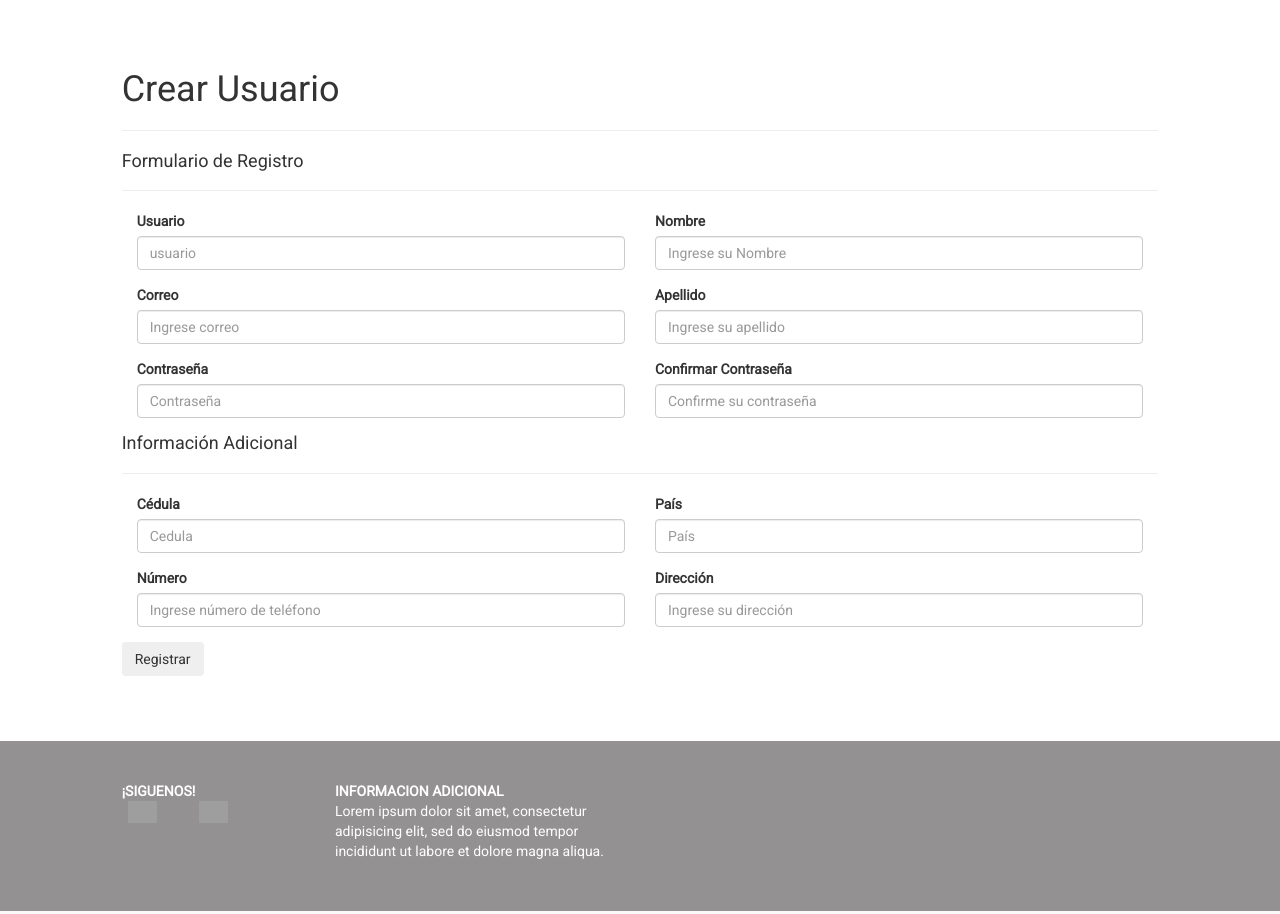
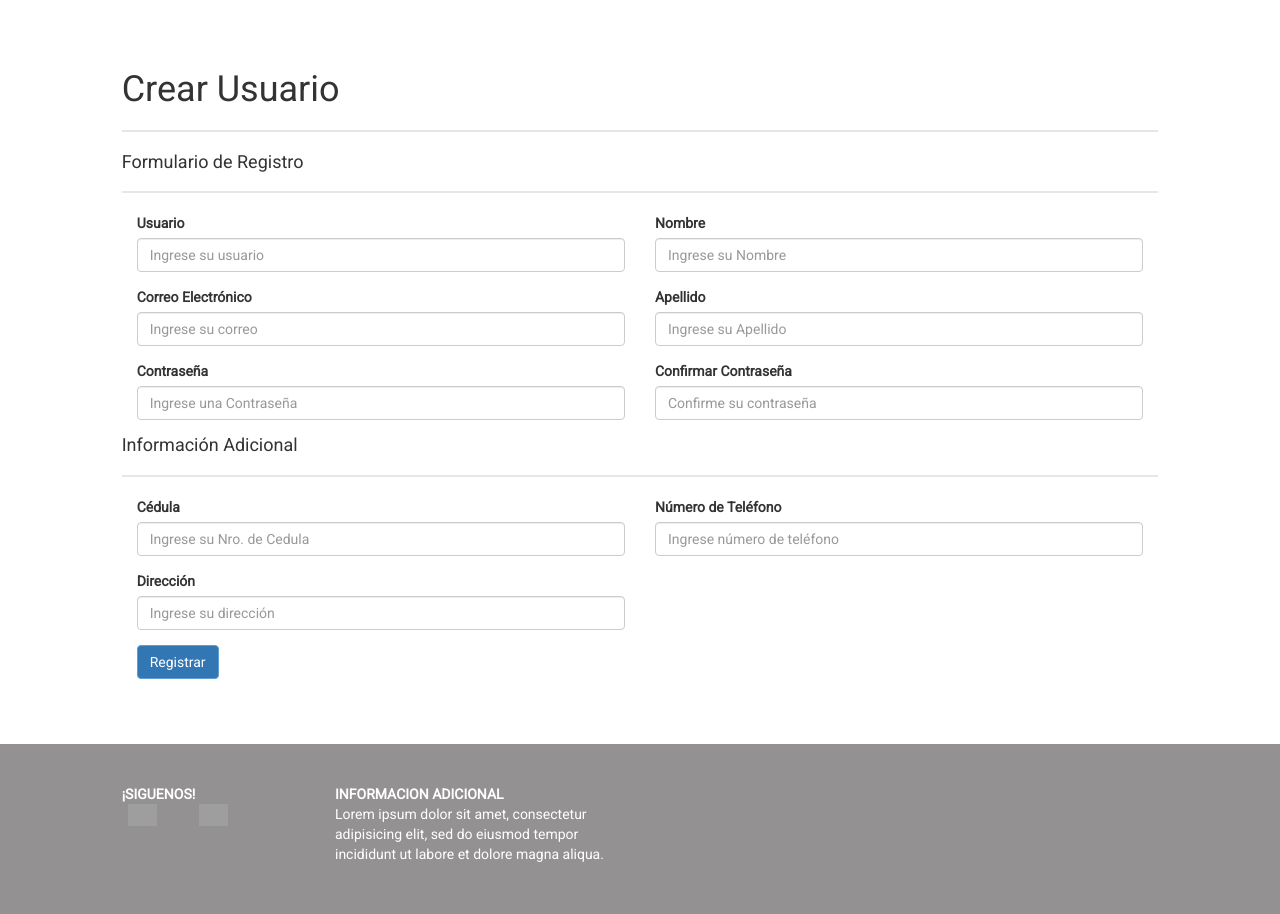
Before and after one commit to imera92/dimqualityWebshop, a CodeIgniter app: page /database/registro in a window 1280 px wide. Shown: the part 52-966 px from the top of the page. Run offline with CodeIgniter, Linux system fonts and the light colour scheme; some libraries are stand-ins or nearby versions; grey boxes are pictures that could not be loaded.

Commit message:
Correciones en registro de usuario y JS para validacion de inputs

```diff
--- a/application/controllers/Usuario.php
+++ b/application/controllers/Usuario.php
@@ -33,7 +33,7 @@ class Usuario extends CI_Controller {
       $this->form_validation->set_rules('clave', 'password', 'required');
       $this->form_validation->set_rules('conf_clave', 'confirmar clave', 'required|matches[clave]');
       $this->form_validation->set_rules('cedula', 'Cédula', 'required|callback_cedula_check');
-      $this->form_validation->set_rules('pais', 'País');
+      // $this->form_validation->set_rules('pais', 'País');
       $this->form_validation->set_rules('direccion', 'Direccion');
       $this->form_validation->set_rules('telefono', 'Teléfono');
 
@@ -44,7 +44,7 @@ class Usuario extends CI_Controller {
         'email' => strip_tags($this->input->post('correo')),
         'password' => md5($this->input->post('password')),
         'cedula' => strip_tags($this->input->post('cedula')),
-        'pais' => strip_tags($this->input->post('pais')),
+        // 'pais' => strip_tags($this->input->post('pais')),
         'direccion' => strip_tags($this->input->post('direccion')),
         'telefono' => strip_tags($this->input->post('telefono'))
         );
@@ -53,7 +53,7 @@ class Usuario extends CI_Controller {
         $insert = $this->ShopUser->insert($userData);
         if($insert){
           $this->session->set_userdata('success_msg', 'Your registration was successfully. Please login to your account.');
-          // redirect('user/login');
+          redirect('web/index');
         }else{
           $data['error_msg'] = 'Some problems occured, please try again.';
         }
--- a/application/views/web/crearUsuario.php
+++ b/application/views/web/crearUsuario.php
@@ -2,12 +2,12 @@
       <div class="col-xs-10 col-xs-offset-1">
         <h1>Crear Usuario</h1>
         <hr>
-        <form action="<?php echo base_url('usuario/registrarUsuario') ?>" method="POST">
+        <form action="<?php echo base_url('usuario/crearUsuario') ?>" method="POST">
           <h4>Formulario de Registro</h4>
           <hr class="secondary-separator">
           <div class="form-group col-md-6">
             <label for="usuario">Usuario </label>
-            <input type="text" name="usuario" class="form-control" required placeholder="usuario" value="<?php echo !empty($user['user'])?$user['user']:''; ?>" />
+            <input type="text" name="usuario" class="form-control" required placeholder="Ingrese su usuario" value="<?php echo !empty($user['user'])?$user['user']:''; ?>" />
             <?php echo form_error('usuario','<span class="help-block">','</span>'); ?>
           </div>
           <div class="form-group col-md-6">
@@ -16,18 +16,18 @@
             <?php echo form_error('nombre','<span class="help-block">','</span>'); ?>
           </div>
           <div class="form-group col-md-6">
-            <label for="email">Correo </label>
-            <input type="email" name="correo" class="form-control" required aria-describedby="emailHelp" placeholder="Ingrese correo" value="<?php echo !empty($user['email'])?$user['email']:''; ?>"/>
+            <label for="email">Correo Electrónico</label>
+            <input type="email" name="correo" class="form-control" required aria-describedby="emailHelp" placeholder="Ingrese su correo" value="<?php echo !empty($user['email'])?$user['email']:''; ?>"/>
             <?php echo form_error('correo','<span class="help-block">','</span>'); ?>
           </div>
           <div class="form-group col-md-6">
             <label for="apellido">Apellido </label>
-            <input type="text" name="apellido" class="form-control" required placeholder="Ingrese su apellido" value="<?php echo !empty($user['apellido'])?$user['apellido']:''; ?>"/>
+            <input type="text" name="apellido" class="form-control" required placeholder="Ingrese su Apellido" value="<?php echo !empty($user['apellido'])?$user['apellido']:''; ?>"/>
             <?php echo form_error('apellido','<span class="help-block">','</span>'); ?>
           </div>
           <div class="form-group col-md-6">
             <label for="clave">Contraseña</label>
-            <input type="password" class="form-control" name="clave" required placeholder="Contraseña">
+            <input type="password" class="form-control" name="clave" required placeholder="Ingrese una Contraseña">
             <?php echo form_error('clave','<span class="help-block">','</span>'); ?>
           </div>
           <div class="form-group col-md-6">
@@ -39,16 +39,11 @@
           <hr class="secondary-separator">
           <div class="form-group col-md-6">
             <label for="cedula">Cédula</label>
-            <input type="text" class="form-control" name="cedula" required placeholder="Cedula" pattern="[0-9]{10}" value="<?php echo !empty($user['cedula'])?$user['cedula']:''; ?>">
+            <input type="text" class="form-control" name="cedula" required placeholder="Ingrese su Nro. de Cedula" pattern="[0-9]{10}" value="<?php echo !empty($user['cedula'])?$user['cedula']:''; ?>">
             <?php echo form_error('cedula','<span class="help-block">','</span>'); ?>
           </div>
           <div class="form-group col-md-6">
-            <label for="pais">País</label>
-            <input type="text" class="form-control" name="pais" required placeholder="País" value="<?php echo !empty($user['pais'])?$user['pais']:''; ?>">
-            <?php echo form_error('pais','<span class="help-block">','</span>'); ?>
-          </div>
-          <div class="form-group col-md-6">
-            <label for="telefono">Número </label>
+            <label for="telefono">Número de Teléfono</label>
             <input type="text" class="form-control" name="telefono" required placeholder="Ingrese número de teléfono" pattern="[0-9]{9,10}" value="<?php echo !empty($user['telefono'])?$user['telefono']:''; ?>">
             <?php echo form_error('telefono','<span class="help-block">','</span>'); ?>
           </div>
@@ -57,7 +52,7 @@
             <input type="text" class="form-control" name="direccion" required placeholder="Ingrese su dirección" value="<?php echo !empty($user['direccion'])?$user['direccion']:''; ?>">
             <?php echo form_error('direccion','<span class="help-block">','</span>'); ?>
           </div>
-          <div class="form-group">
+          <div class="form-group col-md-12">
             <input class="btn btn-registrar" name="submit" type="submit" value="Registrar"/>
           </div>
         </form>
--- a/application/views/web/footer.php
+++ b/application/views/web/footer.php
@@ -25,6 +25,8 @@
 	<!-- <script src="<?php //echo base_url('public/js/jquery-3.2.1.min.js'); ?>"></script> -->
 	<script  src="http://code.jquery.com/jquery-1.11.1.min.js"  integrity="sha256-VAvG3sHdS5LqTT+5A/aeq/bZGa/Uj04xKxY8KM/w9EE=" crossorigin="anonymous"></script>
     <script src="<?php echo base_url('public/js/bootstrap.min.js'); ?>"></script>
-
+	<?php if ($this->router->method == 'crearUsuario'): ?>
+		<script src="<?php echo base_url('public/js/crearUsuario.js'); ?>"></script>
+	<?php endif; ?>
 </body>
 </html>
--- a/application/views/web/header.php
+++ b/application/views/web/header.php
@@ -16,7 +16,7 @@
 	<link href="<?php echo base_url('public/css/misc.css'); ?>" rel="stylesheet" type="text/css">
 	<?php if ($this->router->method == 'login'): ?>
 		<link href="<?php echo base_url('public/css/login.css'); ?>" rel="stylesheet" type="text/css">
-	<?php elseif ($this->router->method == 'registrarUsuario'): ?>
+	<?php elseif ($this->router->method == 'crearUsuario'): ?>
 		<link href="<?php echo base_url('public/css/crearUsuario.css'); ?>" rel="stylesheet" type="text/css">
 	<?php endif; ?>
 	<script type="text/javascript">
--- a/public/css/crearUsuario.css
+++ b/public/css/crearUsuario.css
@@ -1,9 +1,5 @@
 hr {
     border-top: 2px solid #e6e6e6;
-}
-hr[class~="secondary-separator"] {
-    margin-top: 10px;
-    margin-bottom: 20px;
 }
 .btn-registrar {
     border-radius: 4px;
```
Also changed, not shown: public/js/crearUsuario.js (added, +92 -0 lines).
